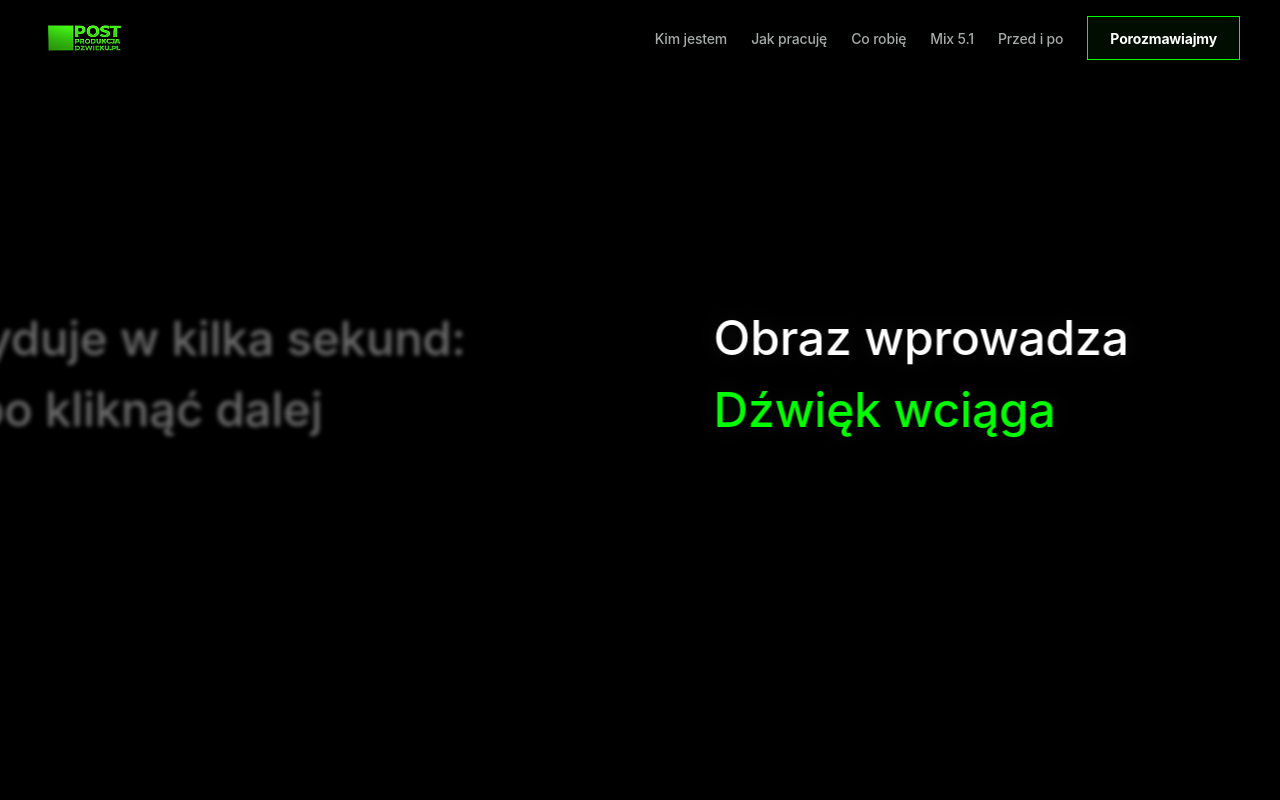
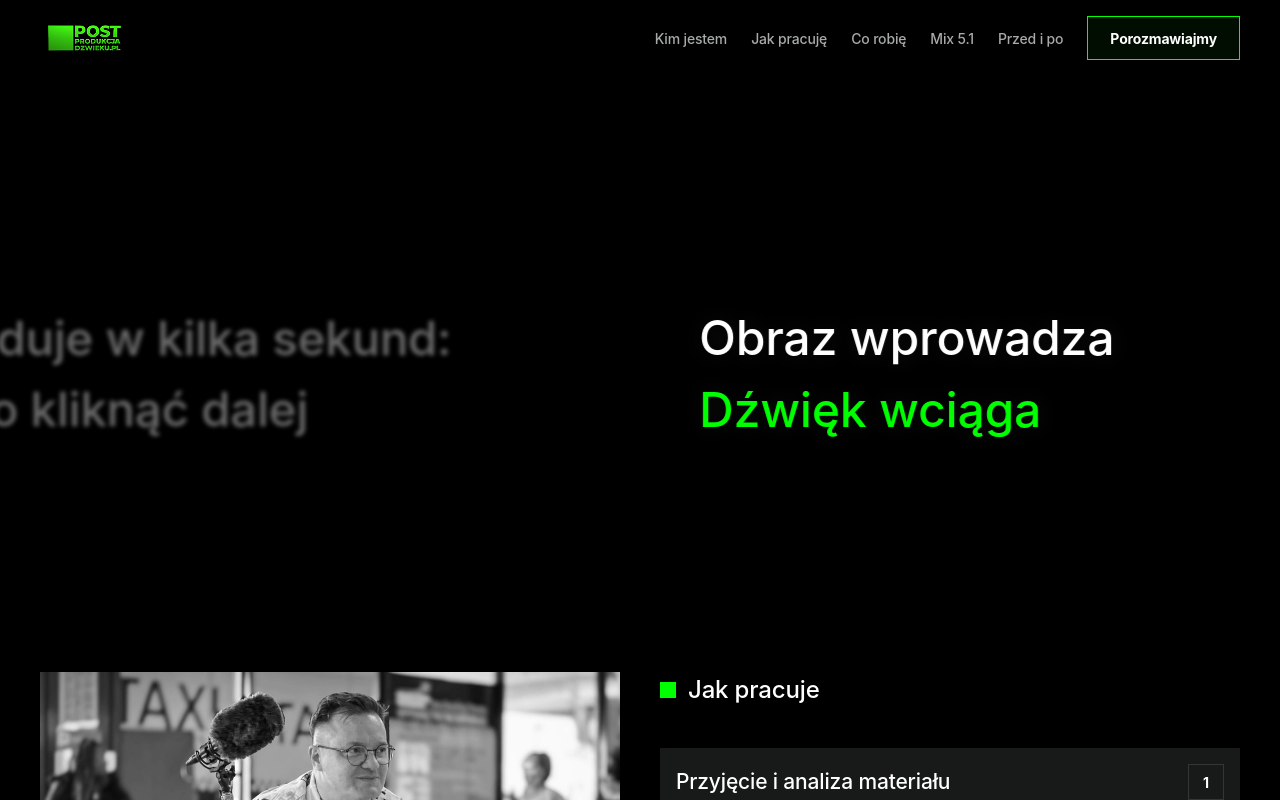
Before and after one commit to jaroslawkucharski/Jrise-Recruitment-Task, a Next.js app: page / in a window 1280 px wide. Shown: the top 800 px of the page. Built offline with nearby package versions, Linux system fonts and the light colour scheme.

Commit message:
add SlidesSection to page

```diff
--- a/app/page.tsx
+++ b/app/page.tsx
@@ -1,11 +1,16 @@
+import { SlidesSection } from "@/components/organisms/SlidesSection/SlidesSection";
 import { QuoteSection } from "@/components/organisms/QuoteSection/QuoteSection";
+import { sectionSecondSlides } from "@/data/slides";
+import { quotesFirst, quotesSecond } from "@/data/quotes";
 
 export default function Home() {
   return (
     <main>
-      <QuoteSection quotes={["quote_item_1", "quote_item_2", "quote_item_3"]} />
+      <QuoteSection quotes={quotesFirst} />
 
-      <QuoteSection quotes={["quote_item_4", "quote_item_5", "quote_item_6"]} />
+      <SlidesSection {...sectionSecondSlides} />
+
+      <QuoteSection quotes={quotesSecond} />
     </main>
   );
 }
```
